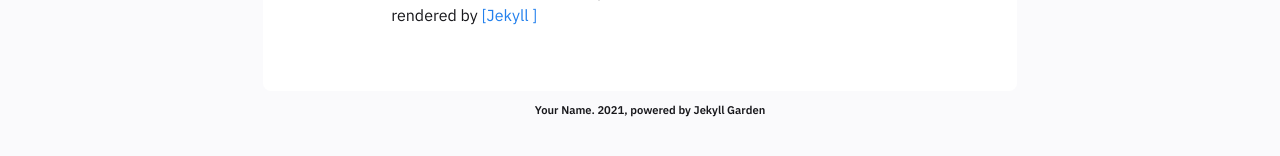
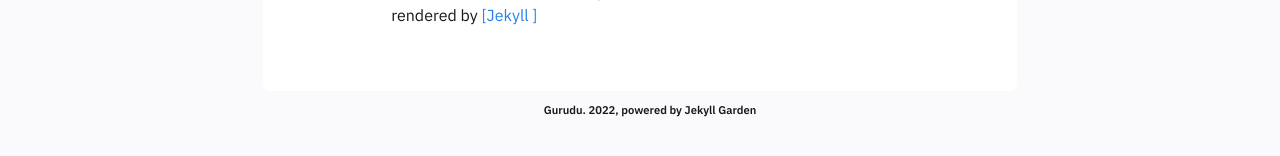
Before and after one commit to gurudublog/gurudublog.github.io, a Jekyll site: the page built from _notes/About/About.md, in a window 1280 px wide. Shown: the part 432-588 px from the top of the page. Built offline with Jekyll 4.4.1, drawn with Linux system fonts in a browser that asks for light colours.

Commit message:
site name

```diff
--- a/_config.yml
+++ b/_config.yml
@@ -20,7 +20,7 @@
 
 
 baseurl: "/" # the subpath of your site, e.g. /blog
-url: "https://jekyll-garden.github.io/" # the base hostname & protocol for your site, e.g. http://example.com
+url: "http://gurudu.me/" # the base hostname & protocol for your site, e.g. http://example.com
 
 #######################################################################
 # Settings related to the Header and your About page go here,such as
@@ -28,10 +28,10 @@ url: "https://jekyll-garden.github.io/" # the base hostname & protocol for your
 # your social media links etc
 #######################################################################
 
-heading: Digital Garden # Change this
+heading: Gurudu's Digital Garden # Change this
 copyright:
-  year: 2021
-  msg: Your Name # This is a mandatory attribute for copyright to be displayed ; If deleting this, edit at footer layout.
+  year: 2022
+  msg: Gurudu # This is a mandatory attribute for copyright to be displayed ; If deleting this, edit at footer layout.
 
 
 #####################################################################
```
